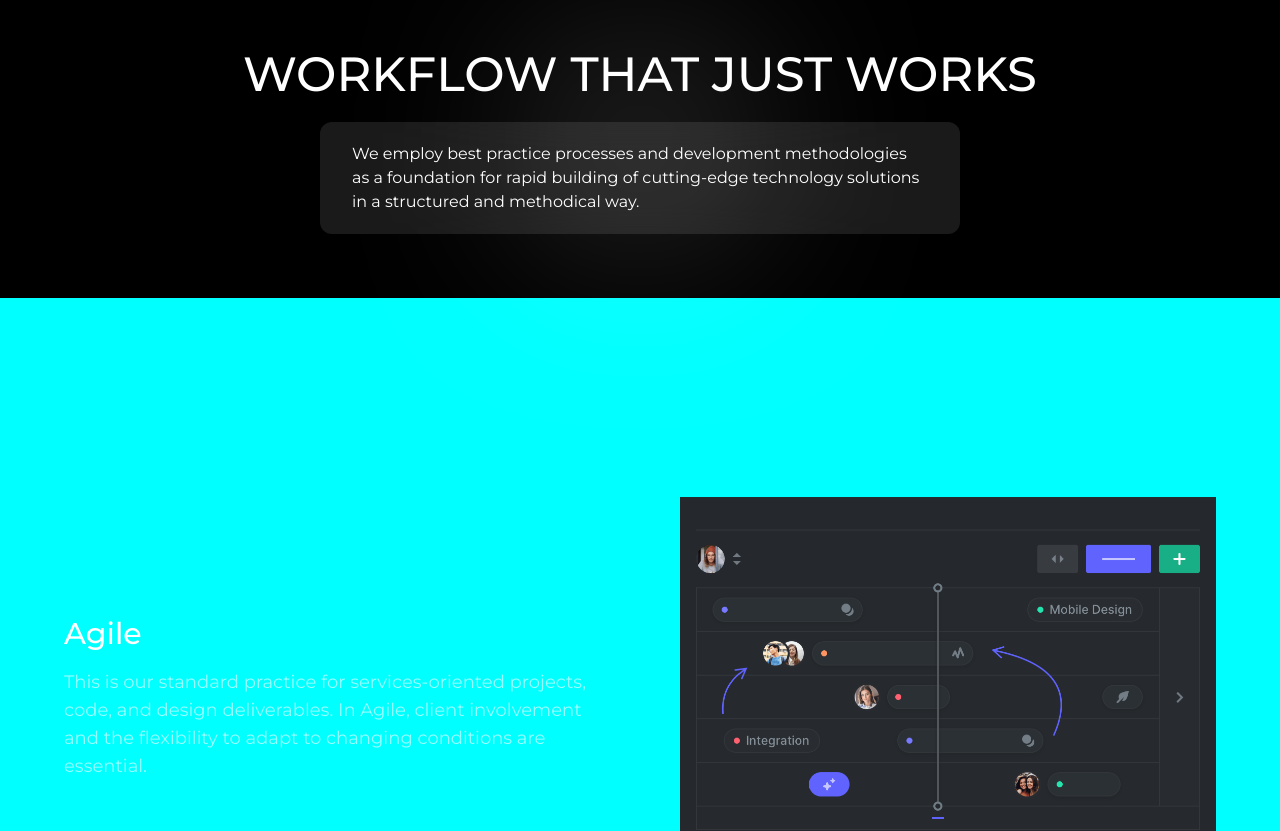
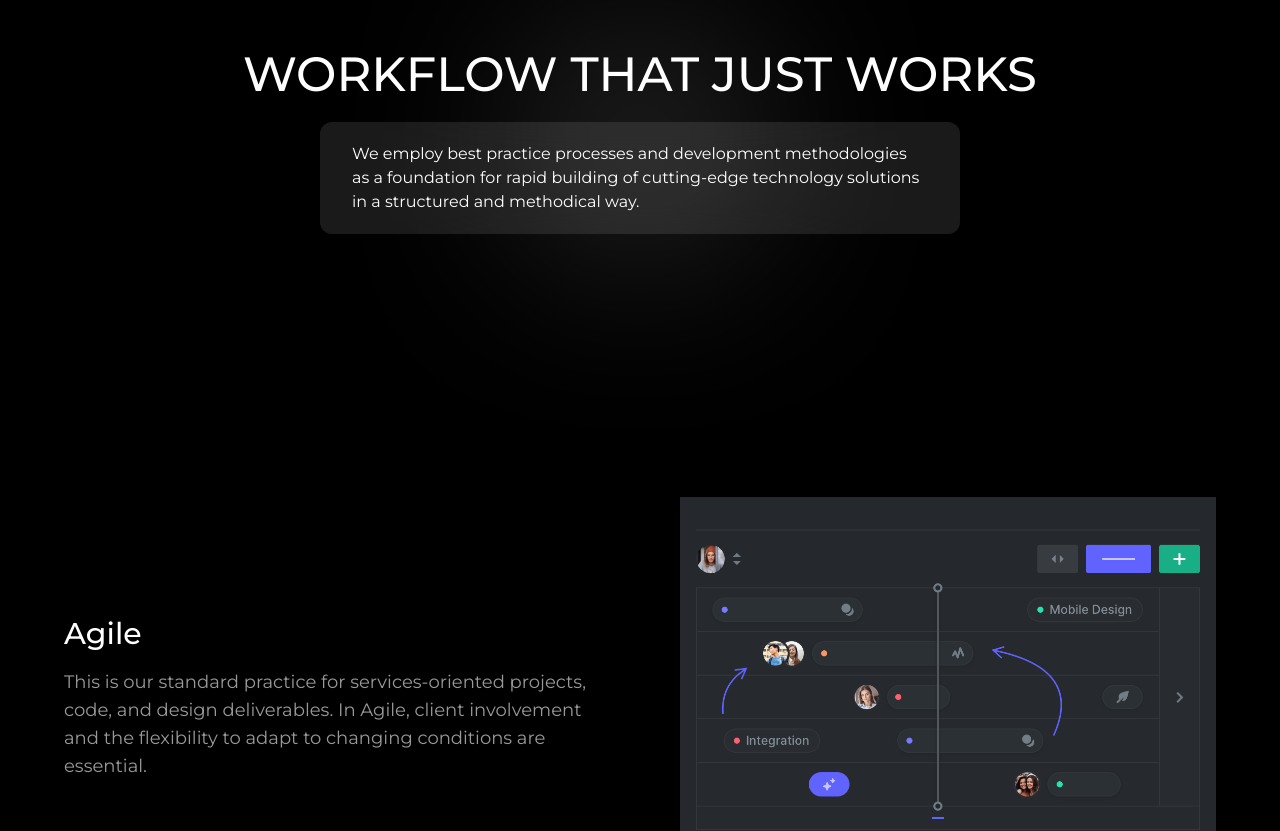
Before and after one commit to rhymes17/quantek, a React (Vite) app: page / in a window 1280 px wide. Shown: the part 3238-4069 px from the top of the page. Built offline with nearby package versions, Linux system fonts and the light colour scheme.

Commit message:
fix: remove console logs

```diff
--- a/src/pages/HeroTitle.tsx
+++ b/src/pages/HeroTitle.tsx
@@ -1,18 +1,11 @@
 import { motion, useScroll, useTransform } from "framer-motion";
-import { useEffect } from "react";
 import Eth from "../assets/images/eth.jpg";
 
 const HeroTitle = () => {
   const { scrollY } = useScroll();
 
-  useEffect(() => {
-    console.log({ scrollY });
-  }, [scrollY]);
-
   const borderRadius = useTransform(scrollY, [500, 900], ["0rem", "3.5rem"]);
   const paddingX = useTransform(scrollY, [500, 900], ["0rem", "4rem"]);
-
-  console.log({ borderRadius, scrollY });
 
   return (
     <motion.div
--- a/src/pages/Services.tsx
+++ b/src/pages/Services.tsx
@@ -92,7 +92,7 @@ const Services = () => {
     >
       <div className="py-5 relative">
         {services.map((service) => (
-          <Service service={service} setModal={setModal} />
+          <Service key={service.index} service={service} setModal={setModal} />
         ))}
         <Modal modal={modal} services={services} />
       </div>
--- a/src/pages/Workflow.tsx
+++ b/src/pages/Workflow.tsx
@@ -6,7 +6,7 @@ import DevOpsImg from "../assets/images/features-split-image-02.3c569239.png";
 import LeanImg from "../assets/images/features-split-image-03.87e4d053.png";
 import WorkflowCard from "./WorkflowCard";
 
-const colors = ["white", "yellow", "cyan"];
+// const colors = ["#91DDCF", "#FFD3B6", "#DCA47C"];
 
 const workflows = [
   {
@@ -32,8 +32,6 @@ const workflows = [
 const Workflow = () => {
   const [imageId, setImageId] = useState(-1);
 
-  console.log({ imageId });
-
   return (
     <SectionLayout
       title="Workflow that just works"
@@ -42,7 +40,6 @@ const Workflow = () => {
       <div
         className="flex items-start px-16 gap-20 "
         style={{
-          backgroundColor: colors[imageId],
           transition: "all 0.5s cubic-bezier(0.8, 0, 0.42, 1)",
         }}
       >
@@ -64,6 +61,7 @@ const Workflow = () => {
           <div className="w-full relative">
             {workflows.map((workflow, index) => (
               <WorkflowCard
+                key={index}
                 img={workflow.img}
                 index={index}
                 imageId={imageId}
```
